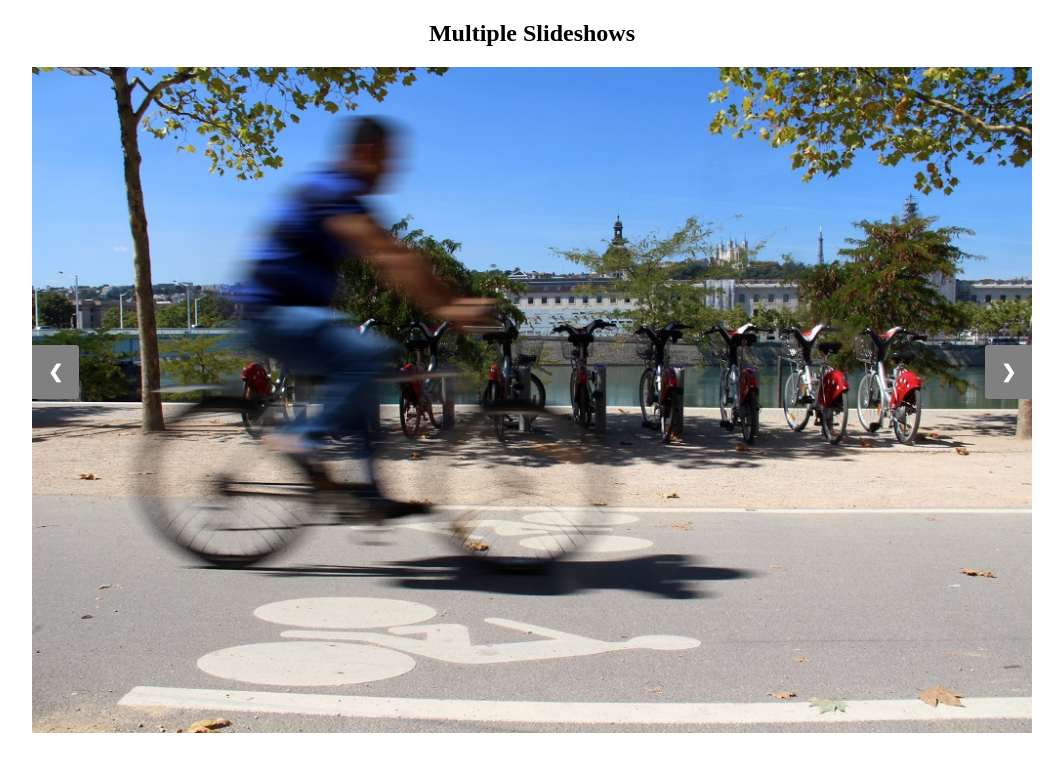
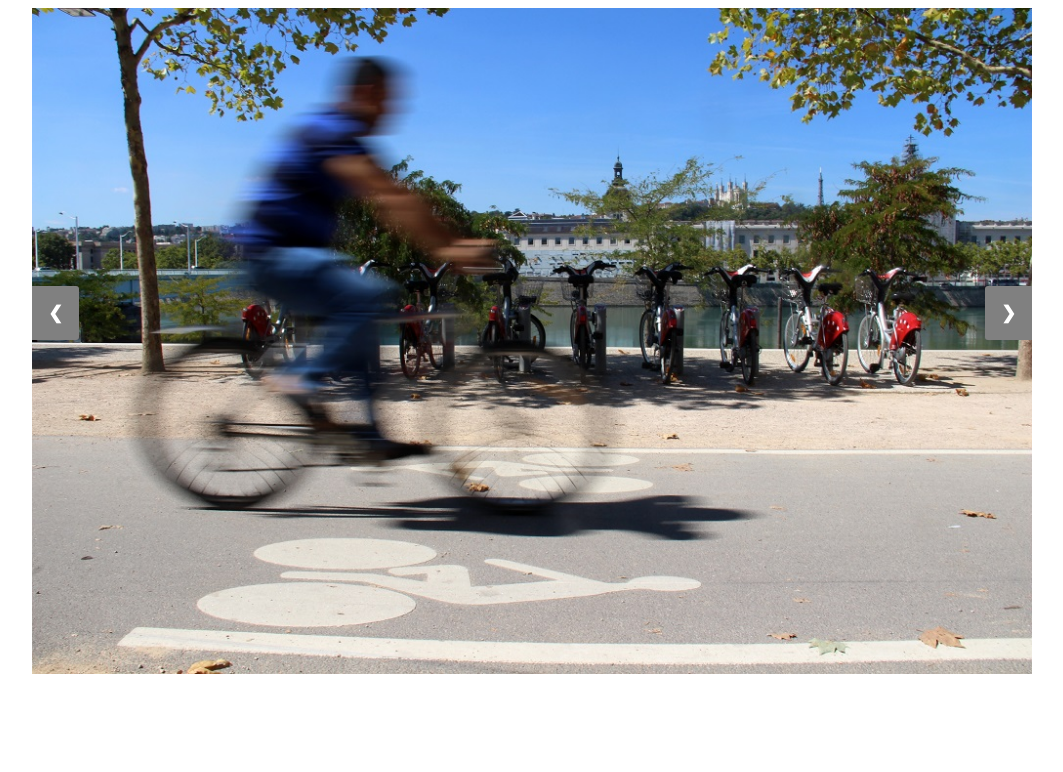
Before and after one commit to Carolegit/P7_OC, a plain HTML site: page index.html in a window 1280 px wide. Shown: the whole page, without its empty margins (108-1171 px from the left). Drawn offline with Linux system fonts and the light colour scheme.

Commit message:
suppression h2

```diff
--- a/index.html
+++ b/index.html
@@ -7,7 +7,6 @@
 </head>
 <body>
 
-<h2 style="text-align:center">Multiple Slideshows</h2>
 <div class="slideshow-container">
   <div class="mySlides1">
     <img src="images/img1.jpg" style="width:100%">
```
